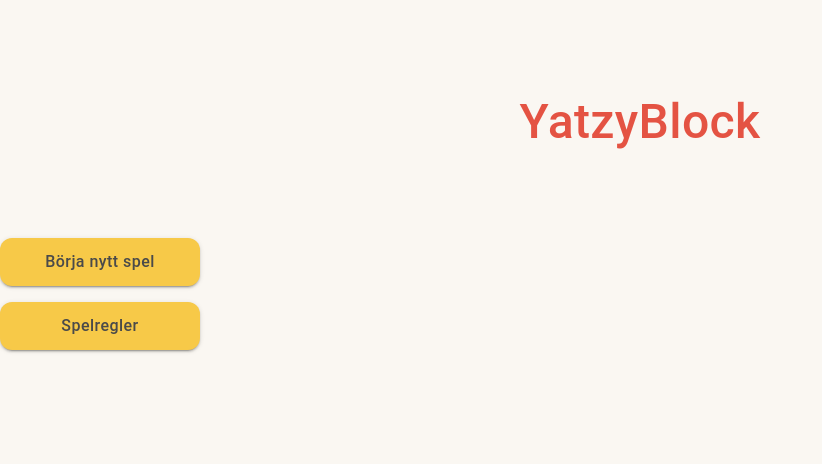
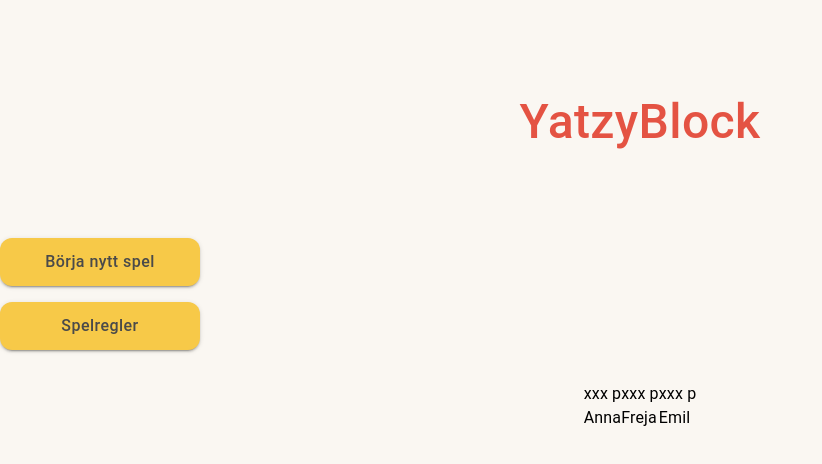
Before and after one commit to FrejaE/yatzyBlock, a React (Vite) app: page / in a window 1280 px wide. Shown: the top 464 px of the page, without its empty margins (0-822 px from the left). Built offline with nearby package versions, Linux system fonts and the light colour scheme; some icons are missing.

Commit message:
podium på plats

```diff
--- /dev/null
+++ b/src/components/Podium.tsx
@@ -0,0 +1,30 @@
+import { Box, Typography } from "@mui/material";
+
+export const Podium = () => {
+  return (
+    <Box
+      sx={{
+        display: "flex",
+        justifyContent: "center",
+        alignItems: "flex-end",
+        mt: 4,
+      }}
+    >
+      {/* andra plats */}
+      <Box>
+        <Typography> xxx p </Typography>
+        <Typography> Anna </Typography>
+      </Box>
+      {/* första plats  */}
+      <Box>
+        <Typography> xxx p </Typography>
+        <Typography> Freja </Typography>
+      </Box>
+      {/* tredje plats */}
+      <Box>
+        <Typography> xxx p </Typography>
+        <Typography> Emil </Typography>
+      </Box>
+    </Box>
+  );
+};
--- a/src/pages/HomePage.tsx
+++ b/src/pages/HomePage.tsx
@@ -1,6 +1,7 @@
 import { Box } from "@mui/material";
 import { useNavigate } from "react-router-dom";
 import { HeroButton } from "../components/Buttons";
+import { Podium } from "../components/Podium";
 
 export const HomePage = () => {
   const navigate = useNavigate();
@@ -33,7 +34,7 @@ export const HomePage = () => {
           Spelregler
         </HeroButton>
       </Box>
-      {/* <WinnersPodium /> komponent vara här  */}
+      <Podium />
     </>
   );
 };
```
